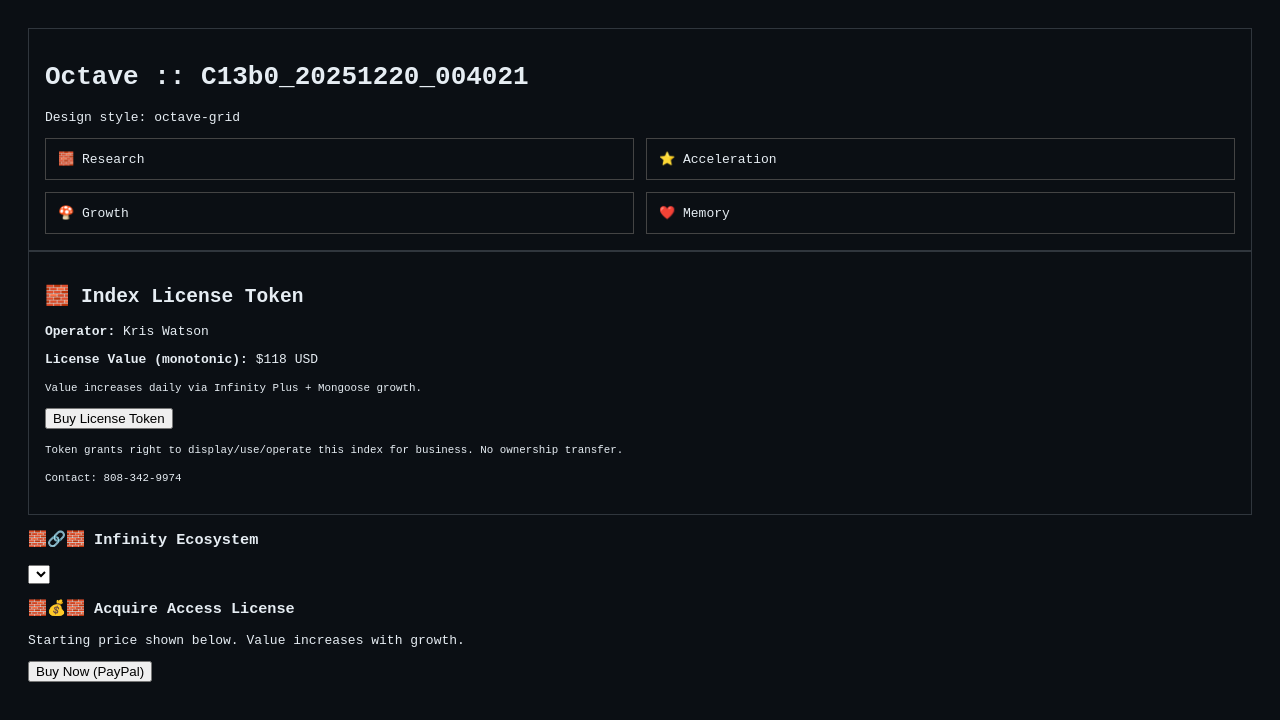
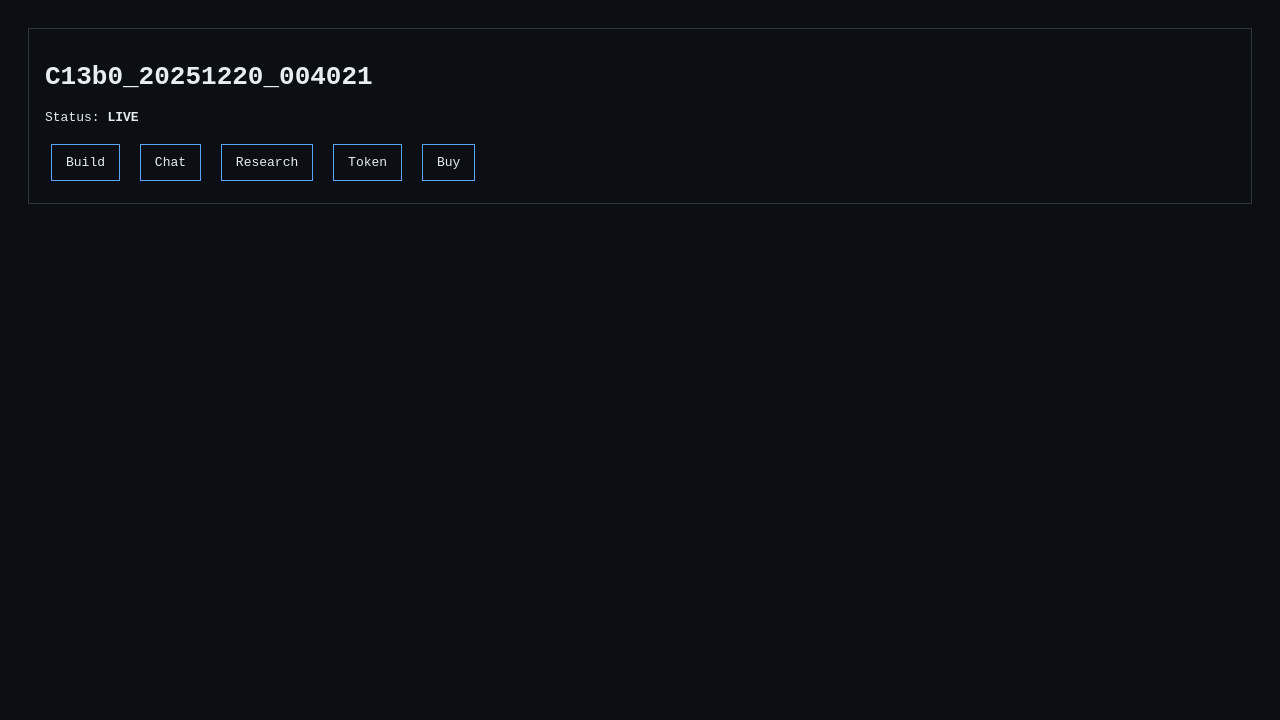
Before and after one commit to pewpi-infinity/C13b0_20251220_004021, a plain HTML site: page index.html in a window 1280 px wide. Drawn offline with Linux system fonts and the light colour scheme.

Commit message:
🧱🌐🧱 website ON

```diff
--- a/index.html
+++ b/index.html
@@ -2,54 +2,24 @@
 <html>
 <head>
 <meta charset="utf-8">
-<title>C13b0_20251220_004021 — Octave</title>
+<title>C13b0_20251220_004021 — LIVE</title>
 <style>
 body{font-family:monospace;background:#0b0f14;color:#e6edf3;padding:20px}
 .box{border:1px solid #30363d;padding:16px}
-.grid{display:grid;grid-template-columns:repeat(2,1fr);gap:12px}
-.card{border:1px solid #444;padding:12px}
+.btn{display:inline-block;margin:6px;padding:10px 14px;border:1px solid #58a6ff}
 </style>
 </head>
 <body>
 <div class="box">
-<h1>Octave :: C13b0_20251220_004021</h1>
-<p>Design style: octave-grid</p>
-<div class="grid">
-  <div class="card">🧱 Research</div>
-  <div class="card">⭐ Acceleration</div>
-  <div class="card">🍄 Growth</div>
-  <div class="card">❤️ Memory</div>
+<h1>C13b0_20251220_004021</h1>
+<p>Status: <b>LIVE</b></p>
+<div>
+<span class="btn">Build</span>
+<span class="btn">Chat</span>
+<span class="btn">Research</span>
+<span class="btn">Token</span>
+<span class="btn">Buy</span>
 </div>
 </div>
 </body>
 </html>
-
-
-<!-- INDEX_VALUE_START -->
-<div class="box">
-<h2>🧱 Index License Token</h2>
-<p><strong>Operator:</strong> Kris Watson</p>
-<p><strong>License Value (monotonic):</strong> $118 USD</p>
-<p><small>Value increases daily via Infinity Plus + Mongoose growth.</small></p>
-<form action="https://www.paypal.com/paypalme/marvaseater@gmail.com/118" method="get" target="_blank">
-  <button type="submit">Buy License Token</button>
-</form>
-<p><small>Token grants right to display/use/operate this index for business. No ownership transfer.</small></p>
-<p><small>Contact: 808-342-9974</small></p>
-</div>
-<!-- INDEX_VALUE_END -->
-
-<!-- C13B0:MAP_VIEWER -->
-<section>
-  <h3>🧱🔗🧱 Infinity Ecosystem</h3>
-  <select onchange="location=this.value">
-    <!-- populated by bots -->
-  </select>
-</section>
-
-<!-- C13B0:PAYPAL_BLOCK -->
-<section>
-  <h3>🧱💰🧱 Acquire Access License</h3>
-  <p>Starting price shown below. Value increases with growth.</p>
-  <button>Buy Now (PayPal)</button>
-</section>
```
